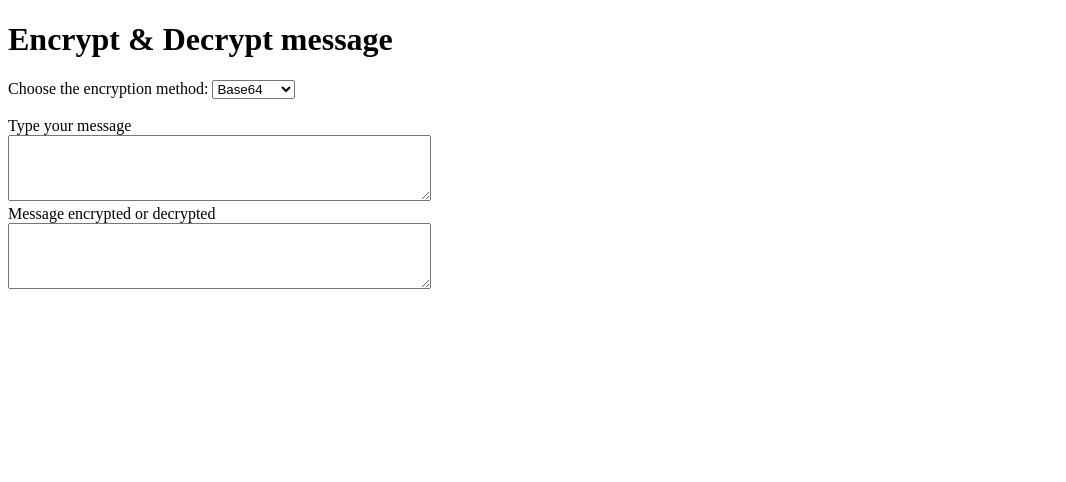
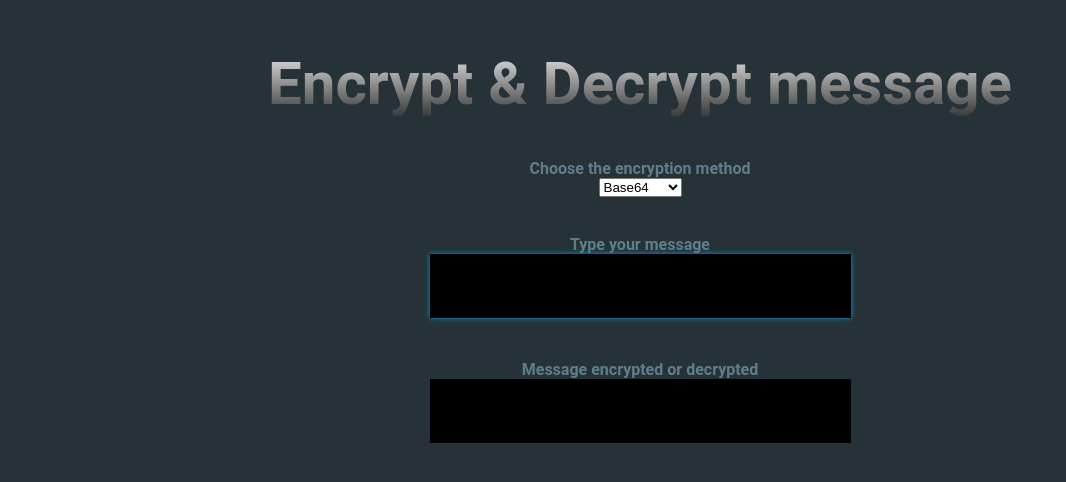
Before and after one commit to SmileyBoy321/Message-Encode-Decode, a Python web app: template templates/index.html in a window 1280 px wide. Shown: the top 482 px of the page, without its empty margins (0-1066 px from the left). Run offline with Jinja, Linux system fonts and the light colour scheme; the template is opened without the code that fills it, so the values that code supplies are empty.

Commit message:
styled html

```diff
--- /dev/null
+++ b/static/styles.css
@@ -0,0 +1,42 @@
+body {
+    background-color: #263238;
+    font-family: Roboto;
+    font-weight: bold;
+}
+
+.flex-container {
+    display: flex;
+    flex-flow: column wrap;
+    justify-content: center;
+    align-items: center;
+}
+
+.flex-container h1 {
+    font-size: 60px;
+    background: -webkit-linear-gradient(#eee, #333);
+    -webkit-background-clip: text;
+    -webkit-text-fill-color: transparent;
+}
+
+.flex-container label {
+    color: #607D8B;
+}
+
+.flex-container select optgroup {
+    background: #607D8B;
+    color: lightblue;
+    font-style: normal;
+    font-size: 20px;
+}
+
+.flex-container textarea {
+    resize: none;
+    color: lightgreen;
+    background-color: black;
+    border: none;
+	outline: none;
+}
+
+.flex-container textarea:focus {
+    box-shadow: 0 0 5px rgba(3, 155, 229, 1);
+}
--- a/templates/index.html
+++ b/templates/index.html
@@ -3,12 +3,13 @@
 
 <head>
     <title>Message Encode Decode</title>
+    <link type="text/css" rel="stylesheet" href="/static/styles.css">
 </head>
 
 <body>
+    <div class="flex-container">
         <h1>Encrypt & Decrypt message</h1>
-
-    <label for="Encrypt & Decrypt">Choose the encryption method:</label>
+        <label for="Encrypt & Decrypt">Choose the encryption method</label>
         <select name="Encrypt or Decrypt message" id="Encrypt & Decrypt">
             <optgroup label="Encrypt methods">
                 <option label="Base64"></option>
@@ -24,16 +25,18 @@
         </div>
 
         <div class="user_message">
-        <textarea id="user_message_input" name="Message to encrypt or decrypt" rows="4" cols="50"></textarea>
+            <textarea id="user_message_input" name="Message to encrypt or decrypt" rows="4" cols="50" autofocus></textarea>
         </div>
 
         <div class="textarea_description">
+            <br><br>
             <label for="Encrypt or Decrypt message">Message encrypted or decrypted</label>
         </div>
 
         <div class="result">
             <textarea id="result_of_message" name="Message encrypted or decrypted" rows="4" cols="50"></textarea>
         </div>
+    </div>
 </body>
 
 </html>
```
Lines whose indentation alone changed are shown as unchanged.
